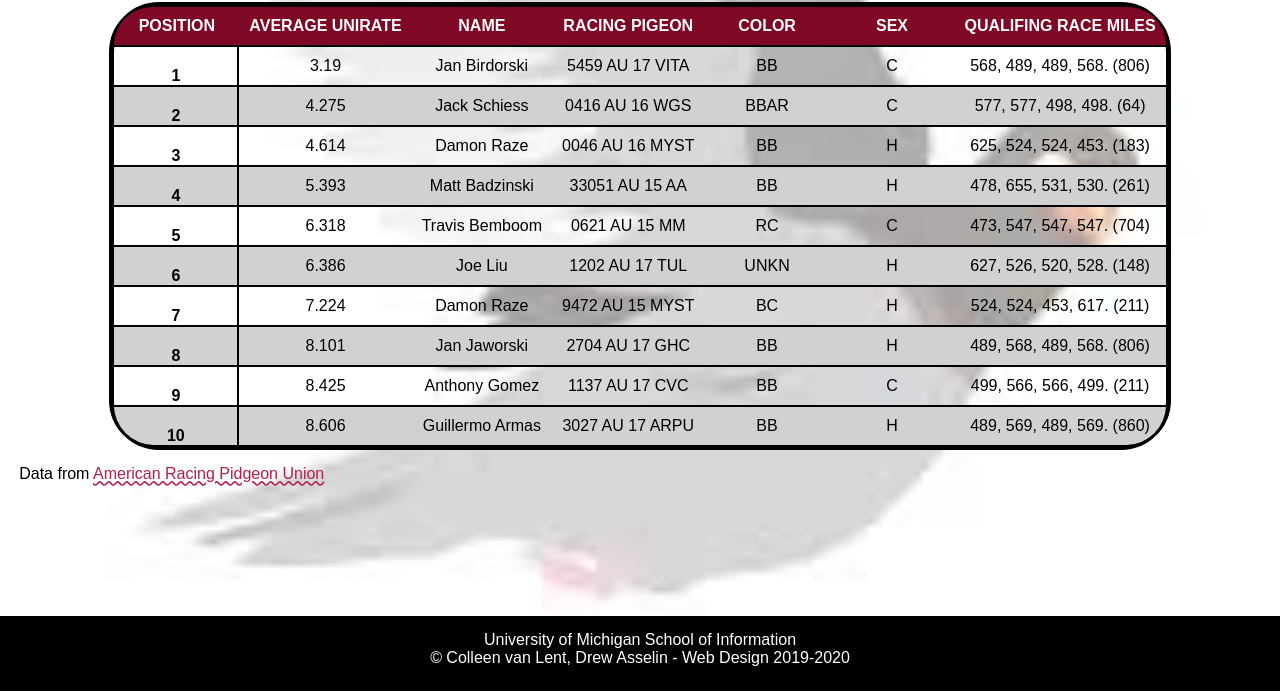
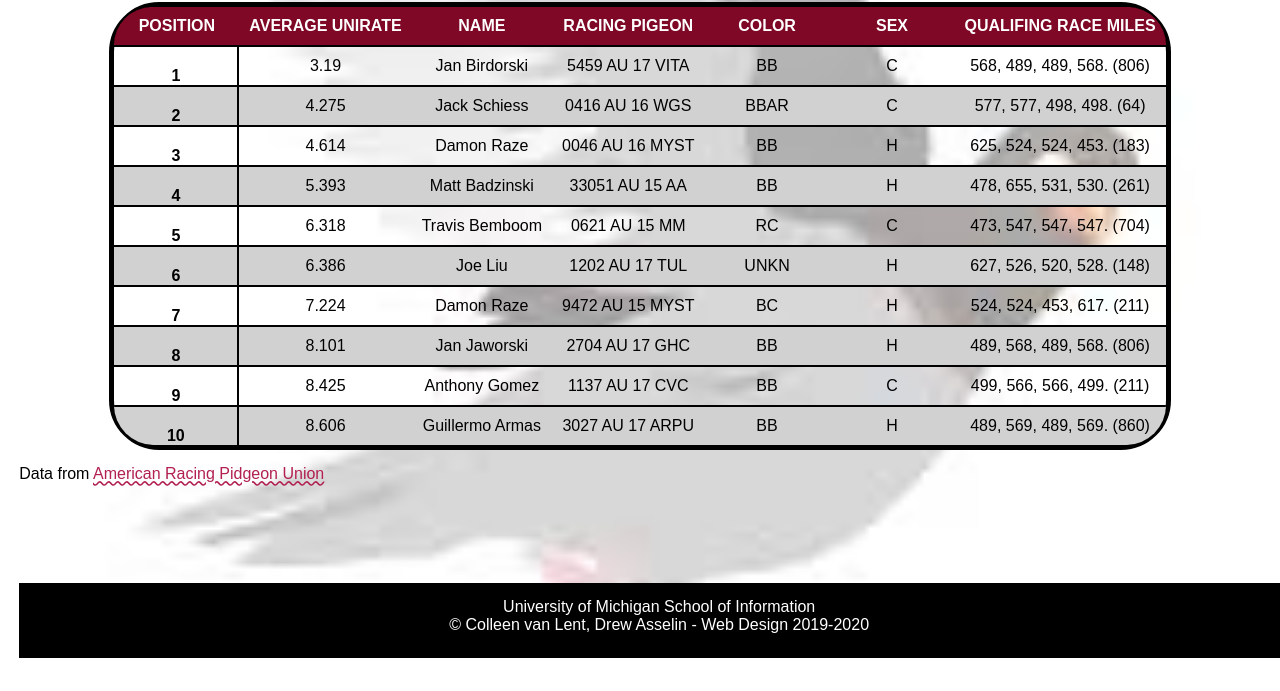
Before and after one commit to gracebrindle/homework4-2021, a plain HTML site: page index.html in a window 1280 px wide. Shown: the part 109-800 px from the top of the page. Drawn offline with Linux system fonts and the light colour scheme; a web font is replaced by a local one.

Commit message:
Update style.css

```diff
--- a/css/style.css
+++ b/css/style.css
@@ -127,9 +127,5 @@ footer{
   background:#000000;
   text-align:center;
   position: fixed;
-  bottom: 0;
-  left: 0;
-  margin: 0;
-  padding: 0;
   color: #FFFFFF;
 }
```
